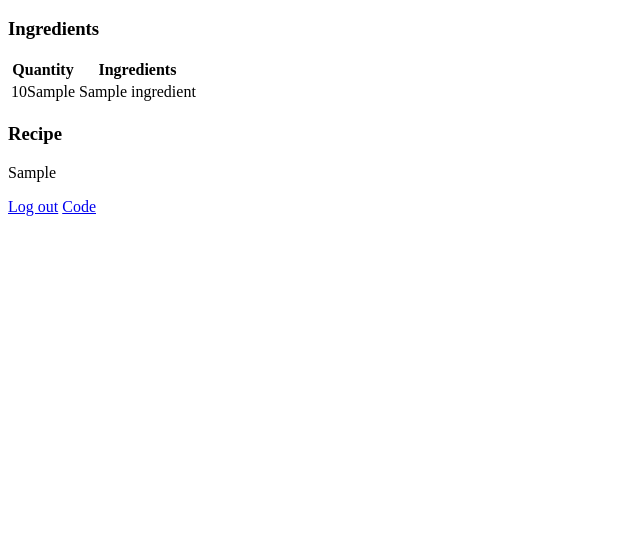
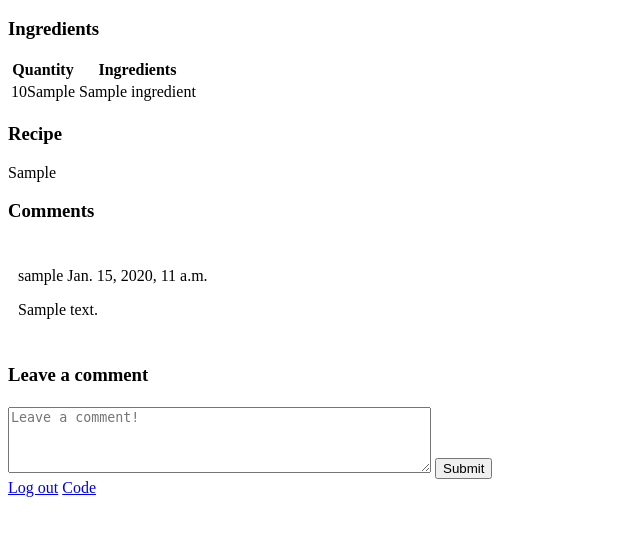
Before and after one commit to Hungry-Students/recipy, a Django app: page /recipes/1/ in a window 1280 px wide. Shown: the part 182-718 px from the top of the page, without its empty margins (0-640 px from the left). Run offline with Django 3.2, Linux system fonts and the light colour scheme; a user stored in the database is signed in; tables that the repository leaves empty hold one stand-in row (values such as "Sample post").

Commit message:
Add primitive comment system

```diff
--- a/recipes/admin.py
+++ b/recipes/admin.py
@@ -3,10 +3,11 @@ from django.contrib import admin
 
 # Register your models here.
 
-from.models import Ingredient, Recipe, RecipeCategory, RestrictedDiet, IngredientQuantity
+from.models import Ingredient, Recipe, RecipeCategory, RestrictedDiet, IngredientQuantity, Comment
 
 admin.site.register(Ingredient)
 admin.site.register(Recipe)
 admin.site.register(RestrictedDiet)
 admin.site.register(RecipeCategory)
 admin.site.register(IngredientQuantity)
+admin.site.register(Comment)
--- a/recipes/forms.py
+++ b/recipes/forms.py
@@ -1,27 +1,41 @@
+# -*- coding: utf-8 -*-
 from django import forms
 from django.forms import ModelForm, Textarea
-from .models import Recipe, Ingredient, IngredientQuantity, RestrictedDiet
+from .models import Recipe, Ingredient, IngredientQuantity, RestrictedDiet, Comment
 
 class RecipeForm(ModelForm):
-	class Meta:
-		model = Recipe
-		fields = ['name', 'category', 'quantity', 'quantity_unit', 'diets', 'instructions']
-		widgets = {
-			'instructions': Textarea(attrs={'cols': 80, 'rows': 20}),
-			'diets' : forms.CheckboxSelectMultiple,
-		}
+    class Meta:
+        model = Recipe
+        fields = ['name', 'category', 'quantity', 'quantity_unit', 'diets', 'instructions']
+        widgets = {
+            'instructions': Textarea(attrs={'cols': 80, 'rows': 20}),
+            'diets' : forms.CheckboxSelectMultiple,
+        }
 
 
-	def save(self):
-		#building new recipe
-		r = self.instance
-		r.name = self.cleaned_data['name']
-		r.instructions = self.cleaned_data['instructions']
-		r.quantity = self.cleaned_data['quantity']
-		r.quantity_unit = self.cleaned_data['quantity_unit']
-		r.save()
+    def save(self):
+        #building new recipe
+        r = self.instance
+        r.name = self.cleaned_data['name']
+        r.instructions = self.cleaned_data['instructions']
+        r.quantity = self.cleaned_data['quantity']
+        r.quantity_unit = self.cleaned_data['quantity_unit']
+        r.save()
 
-		for diet in self.cleaned_data['diets']:
-			r.diets.add(diet)
+        for diet in self.cleaned_data['diets']:
+            r.diets.add(diet)
 
-		return r
+        return r
+
+
+class CommentForm(forms.ModelForm):
+    content = forms.CharField(label ='', widget = forms.Textarea(
+        attrs = {
+            'class': 'form-control',
+            'placeholder': 'Leave a comment!',
+            'rows': 4,
+            'cols': 50
+        }))
+    class Meta:
+        model = Comment
+        fields = ['content']
--- a/recipes/models.py
+++ b/recipes/models.py
@@ -1,5 +1,6 @@
 # -*- coding: utf-8 -*-
 from django.db import models
+from users.models import User
 
 # Create your models here.
 class Ingredient(models.Model):
@@ -44,11 +45,25 @@ class Recipe(models.Model):
         return self.name
 
 class IngredientQuantity(models.Model):
-	quantity = models.IntegerField(blank=True, null=True)
-	quantity_unit = models.CharField(max_length=200, blank=True, null=True)
+    quantity = models.IntegerField(blank=True, null=True)
+    quantity_unit = models.CharField(max_length=200, blank=True, null=True)
 
-	recipe = models.ForeignKey(Recipe, on_delete=models.PROTECT)
-	ingredient = models.ForeignKey(Ingredient, on_delete=models.PROTECT)
+    recipe = models.ForeignKey(Recipe, on_delete=models.PROTECT)
+    ingredient = models.ForeignKey(Ingredient, on_delete=models.PROTECT)
 
-	def __str__(self):
-		return str(self.recipe)+'/'+str(self.ingredient)
+    def __str__(self):
+        return str(self.recipe)+'/'+str(self.ingredient)
+
+
+
+class Comment(models.Model):
+    recipe = models.ForeignKey(Recipe, on_delete = models.CASCADE, related_name = 'comments')
+    user = models.ForeignKey(User, on_delete = models.CASCADE)
+    content = models.TextField()
+    created_on = models.DateTimeField(auto_now_add=True)
+
+    class Meta:
+        ordering = ['created_on']
+
+    def __str__(self):
+        return self.content[:30]
--- a/recipes/templates/recipes/detail_recipe.html
+++ b/recipes/templates/recipes/detail_recipe.html
@@ -6,6 +6,6 @@
 
 {% block content %}
 
-{% include "recipes/display_recipe.html" with recipe=recipe %}
+{% include "recipes/display_recipe.html" with recipe=recipe comments=comments new_comment=new_comment comment_form=comment_form %}
 
 {% endblock %}
--- a/recipes/templates/recipes/display_recipe.html
+++ b/recipes/templates/recipes/display_recipe.html
@@ -34,3 +34,35 @@ For {{ quantity }} {{ unit }}.<br>
 <h3>{% trans "Recipe" %}</h3>
 
 {{ recipe.instructions|linebreaks }}
+
+<div id="comments">
+    <h3>{% trans "Comments" %}</h3>
+    {% for comment in comments %}
+    <div class="comments" style="padding: 10px;">
+        <p class="font-weight-bold">
+            {{ comment.user }}
+            <span class=" text-muted font-weight-normal">
+                {{ comment.created_on }}
+            </span>
+        </p>
+        {{ comment.content | linebreaks }}
+    </div>
+    {% endfor %}
+
+    {% if user.is_authenticated %}
+    <div class="card-body">
+        {% if new_comment %}
+        <div class="alert alert-success" role="alert">
+            {% trans "Your comment was posted successfully" %}
+        </div>
+        {% else %}
+        <h3>{% trans "Leave a comment" %}</h3>
+        <form method="post" style="margin-top: 1.3em;">
+            {{ comment_form }}
+            {% csrf_token %}
+            <button type="submit" class="btn btn-primary  btn-lg">{% trans "Submit" %}</button>
+        </form>
+        {% endif %}
+    </div>
+    {% endif %}
+</div>
--- a/recipes/views.py
+++ b/recipes/views.py
@@ -1,13 +1,13 @@
 # -*- coding: utf-8 -*-
 import re
-from django.shortcuts import render
+from django.shortcuts import render, redirect
 from django.http import HttpResponseRedirect #, HttpResponse
 from django.urls import reverse
 from django.contrib.auth.decorators import login_required
 from recipe_scrapers import scrape_me, WebsiteNotImplementedError
-from .models import Ingredient, Recipe, IngredientQuantity, RecipeCategory, RestrictedDiet
+from .models import Ingredient, Recipe, IngredientQuantity, RecipeCategory, RestrictedDiet, Comment
 from .parser import IngredientParser, YieldsParser
-from .forms import RecipeForm
+from .forms import RecipeForm, CommentForm
 
 def index(request):
     latest_recipes_list = Recipe.objects.order_by('-id')[:5]
@@ -18,8 +18,26 @@ def index(request):
 
 def detail_recipe(request, recipe_id):
     recipe = Recipe.objects.filter(id=recipe_id)[0]
+    comments = recipe.comments.all
+    new_comment = None
+    # Check whether a comment is being posted
+    if request.method == 'POST':
+        comment_form = CommentForm(data=request.POST)
+        if comment_form.is_valid():
+            # Create Comment object but don't save to database yet
+            new_comment = comment_form.save(commit=False)
+            # Assign the current post to the comment
+            new_comment.recipe = recipe
+            new_comment.user = request.user
+            # Save the comment to the database
+            new_comment.save()
+    else:
+        comment_form = CommentForm()
     context = {
-        'recipe':recipe,
+        'recipe': recipe,
+        'comments': comments,
+        'new_comment': new_comment,
+        'comment_form': comment_form,
     }
     return render(request, 'recipes/detail_recipe.html', context)
 
--- a/users/models.py
+++ b/users/models.py
@@ -1,7 +1,6 @@
 # -*- coding: utf-8 -*-
 from django.db import models
 from django.contrib.auth.models import AbstractUser
-from recipes.models import Recipe
 
 class User(AbstractUser):
     def __str__(self):
```
Also changed, not shown: recipes/migrations/0009_comment.py (added), recipes/migrations/0010_auto_20210214_1754.py (added).
